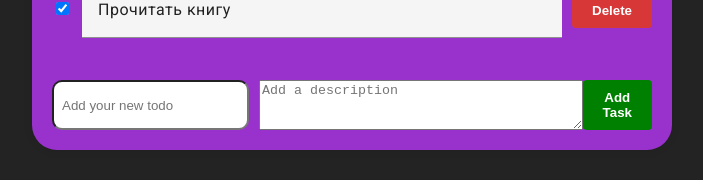
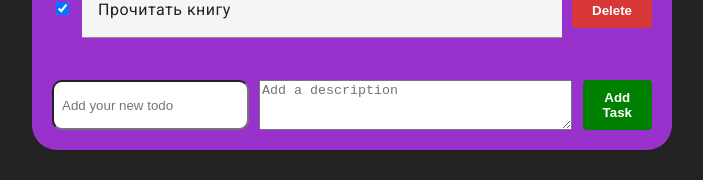
Before and after one commit to OtusTeam-Angular-TyazhMash/ToDoList-watchingvoid, an Angular app: page /todo in a window 1280 px wide. Shown: the part 249-429 px from the top of the page, without its empty margins (288-991 px from the left). Built offline with nearby package versions, Linux system fonts and the light colour scheme.

Commit message:
остаточный фикс

```diff
--- a/src/app/components/to-do-list/to-do-list.component.html
+++ b/src/app/components/to-do-list/to-do-list.component.html
@@ -18,7 +18,7 @@
     </div>
     <div class="field-filling">
         <input matInput type="text" class="add-task-input" placeholder="Add your new todo" [(ngModel)]="newTodoTitle">
-        <textarea matInput style="width: 100%;" [(ngModel)]="newItemDescription" placeholder="Add a description"></textarea>
+        <textarea matInput style="width: 100%;margin-right: 11px;" [(ngModel)]="newItemDescription" placeholder="Add a description"></textarea>
         <app-button mat-button [title]="'Add Task'" [type]="'add'" [disabled]="!newTodoTitle" (click)="addTodo()"></app-button>
     </div>
 </div>
```
Also changed, not shown: 1 other file (tests, documents, lock files or other folders).
